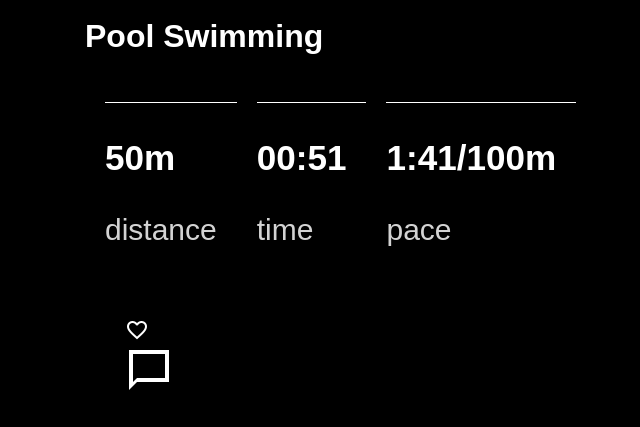
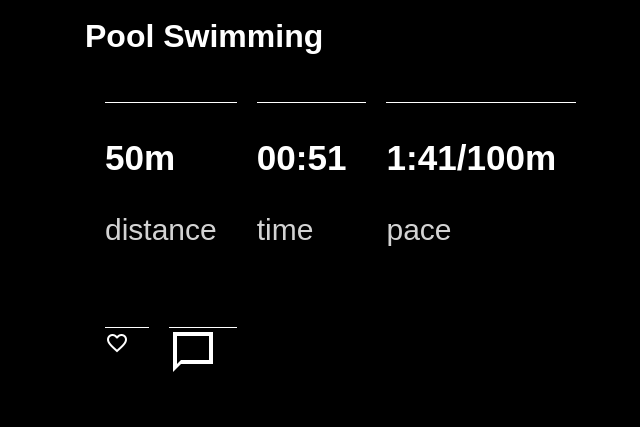
Before and after one commit to barrywaldron/swim, a website: page index.html in a window 1280 px wide. Shown: the part 173-600 px from the top of the page, without its empty margins (65-705 px from the left). Drawn offline with Linux system fonts and the light colour scheme.

Commit message:
Update index.html

```diff
--- a/index.html
+++ b/index.html
@@ -89,8 +89,8 @@
           </ul>
 
         </div>
-        <div class="nav">
-          <ul>
+        <div class="stats">
+          <ul class="stats-list">
             <li>
             <img
               src="/assets/sharp_favorite_border_white_24dp.png"
```
